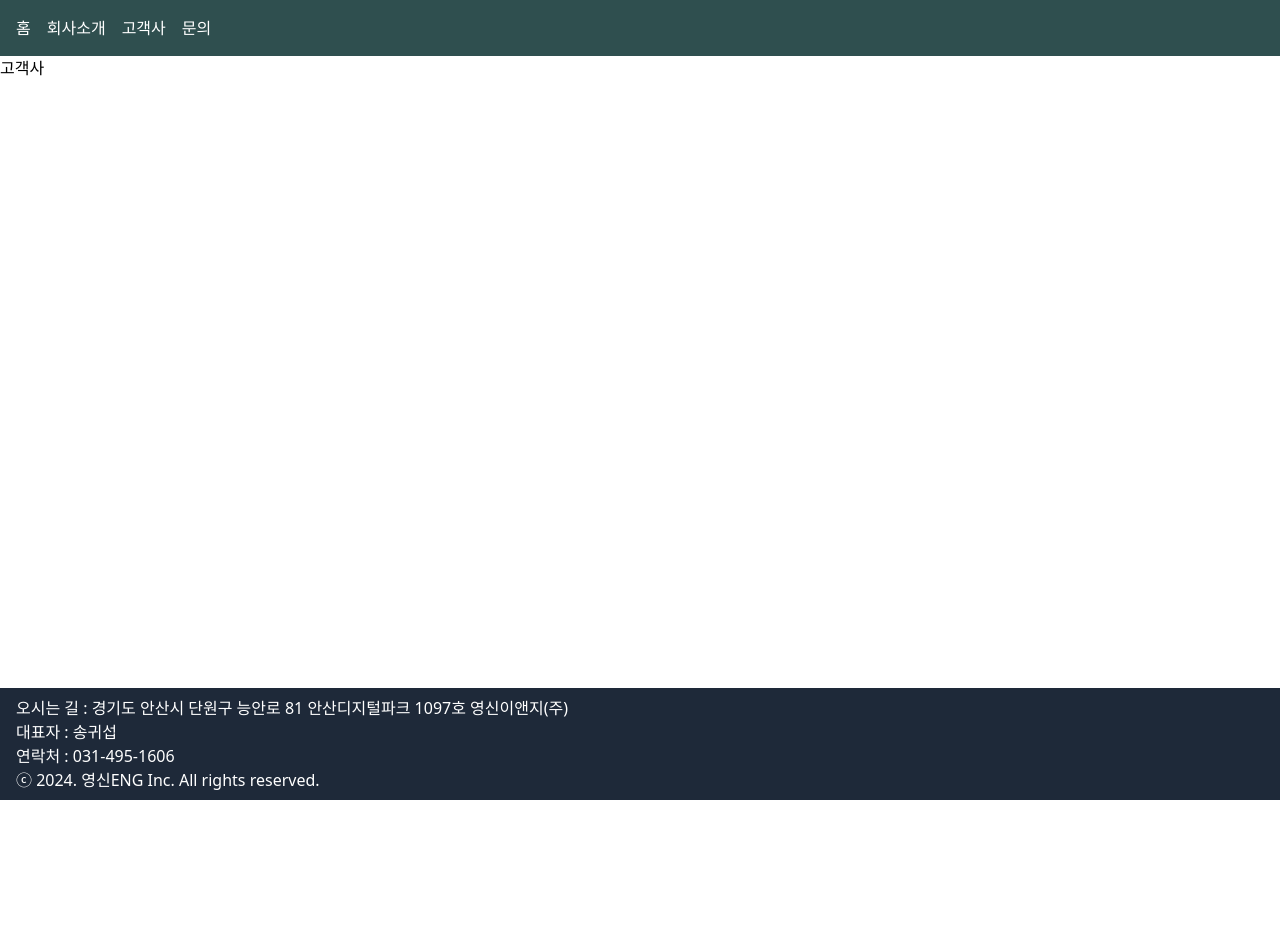
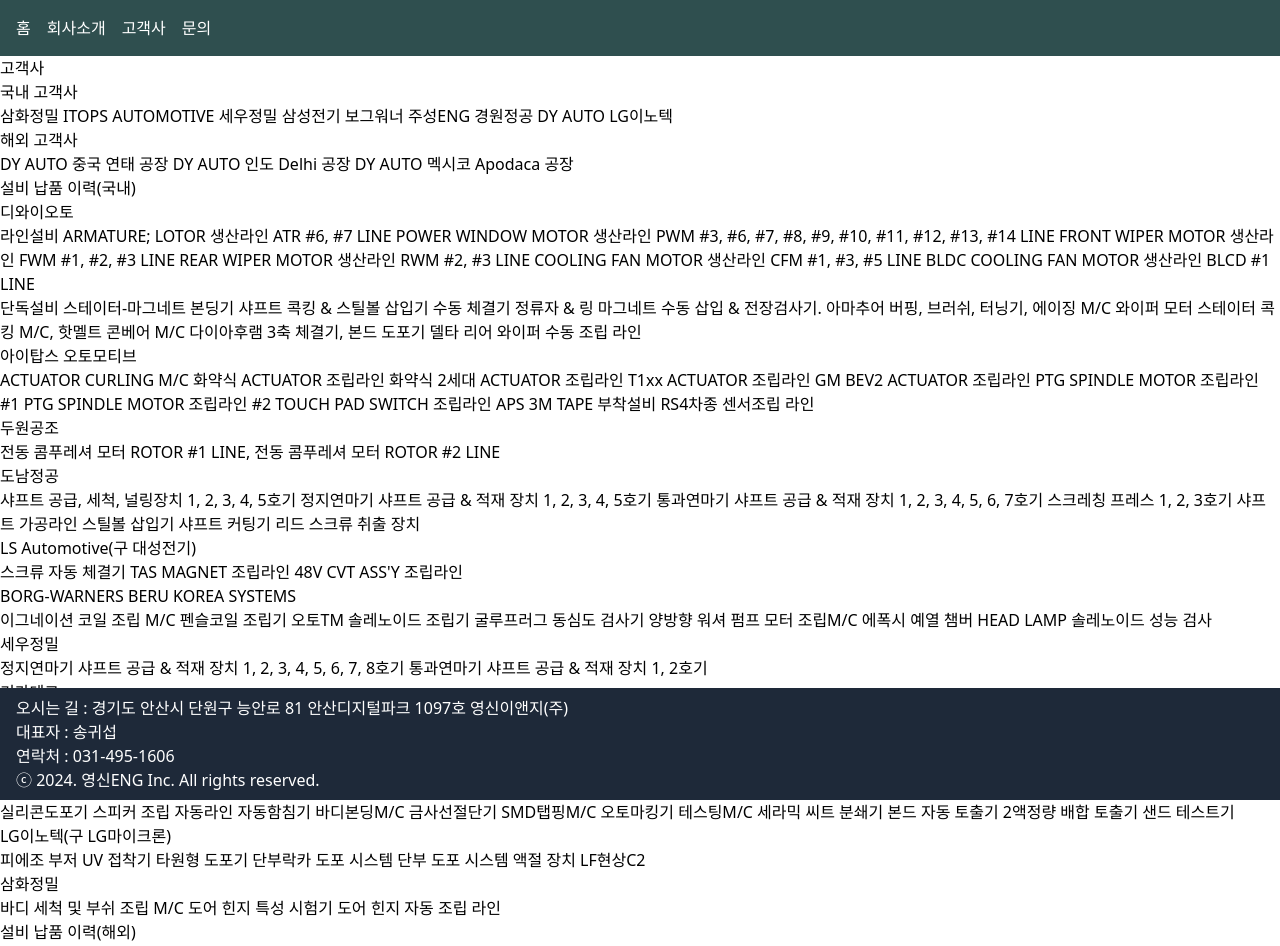
Before and after one commit to obo1412/yseng-website, a SvelteKit app: page /clients in a window 1280 px wide. Shown: the top 946 px of the page. Before the commit the page ends 800 px from the top, so only its background shows below. Built offline with nearby package versions, Linux system fonts and the light colour scheme.

Commit message:
회사소개 및 고객사 & 납품설비 이력 기입

```diff
--- a/src/routes/about/+page.svelte
+++ b/src/routes/about/+page.svelte
@@ -1 +1,47 @@
 <h1>회사소개</h1>
+<div>
+	<h2>회사 연혁</h2>
+	<div>
+		<h3>1995년</h3>
+		<span>영신ENG로 회사명 개명</span>
+		<span>자동차 조립라인, 도어 힌지 자동 조립 라인 제작</span>
+		<span>기타 자동화 기계 개발 및 제작</span>
+	</div>
+	<div>
+		<h3>2000년</h3>
+		<span>기계 개발팀 보강(7명) 신기술 개발에 주력함</span>
+	</div>
+	<div>
+		<h3>2010년</h3>
+		<span>영신이앤지(주) 법인으로 재설립(직원: 18명)</span>
+	</div>
+	<div>
+		<h3>2012년</h3>
+		<span>경기도 안산시로 사옥 이전</span>
+	</div>
+</div>
+<div>
+	<h2>조직도</h2>
+	<div>설계팀 : 7명</div>
+	<div>전장/제어팀 : 3명</div>
+	<div>기술영업팀 : 1명</div>
+	<div>구매&총무 : 1명</div>
+	<div>기구조립팀 : 3명</div>
+</div>
+<div>
+	<h2>사업분야</h2>
+	<div>제품이송 컨베어 파트</div>
+	<div>압입(프레스) 콕킹 파트</div>
+	<div>부품조립, 체결, 용액 도포 파트</div>
+	<div>부품 선별, 공급 파트</div>
+	<div>각종 특성검사 파트</div>
+</div>
+<div>
+	<h2>특허출원 내역</h2>
+	<div>1999.06.23 - 클램프 - 실용신안 제237709호</div>
+	<div>2001.07.18 - 유체 공급용 저장탱크 - 실용신안 제243294호</div>
+	<div>2002.05.13 - 액체 정량 토출 밸브 - 실용신안 제0283595호</div>
+	<div>2003.03.21 - 폐곡선 궤적 운동형 가공장치 - 실용신안 제0287029호</div>
+	<div>2004.01.19 - 파레트 순환 작업대 - 특허 제0525620호</div>
+	<div>2005.06.22 - 액체 공급장치 분사방법 - 특허 제2005-54053호</div>
+</div>
--- a/src/routes/clients/+page.svelte
+++ b/src/routes/clients/+page.svelte
@@ -1 +1,108 @@
-<h1>고객사</h1>
+<div>
+	<h1>고객사</h1>
+	<div>
+		<h2>국내 고객사</h2>
+		<span>삼화정밀</span>
+		<span>ITOPS AUTOMOTIVE</span>
+		<span>세우정밀</span>
+		<span>삼성전기</span>
+		<span>보그워너</span>
+		<span>주성ENG</span>
+		<span>경원정공</span>
+		<span>DY AUTO</span>
+		<span>LG이노텍</span>
+	</div>
+	<div>
+		<h2>해외 고객사</h2>
+		<span>DY AUTO 중국 연태 공장</span>
+		<span>DY AUTO 인도 Delhi 공장</span>
+		<span>DY AUTO 멕시코 Apodaca 공장</span>
+	</div>
+</div>
+<div>
+	<h1>설비 납품 이력(국내)</h1>
+	<div>
+		<h2>디와이오토</h2>
+		<div>
+			라인설비 ARMATURE; LOTOR 생산라인 ATR #6, #7 LINE POWER WINDOW MOTOR 생산라인 PWM #3, #6, #7,
+			#8, #9, #10, #11, #12, #13, #14 LINE FRONT WIPER MOTOR 생산라인 FWM #1, #2, #3 LINE REAR WIPER
+			MOTOR 생산라인 RWM #2, #3 LINE COOLING FAN MOTOR 생산라인 CFM #1, #3, #5 LINE BLDC COOLING FAN
+			MOTOR 생산라인 BLCD #1 LINE
+		</div>
+		<div>
+			단독설비 스테이터-마그네트 본딩기 샤프트 콕킹 & 스틸볼 삽입기 수동 체결기 정류자 & 링 마그네트
+			수동 삽입 & 전장검사기. 아마추어 버핑, 브러쉬, 터닝기, 에이징 M/C 와이퍼 모터 스테이터 콕킹
+			M/C, 핫멜트 콘베어 M/C 다이아후램 3축 체결기, 본드 도포기 델타 리어 와이퍼 수동 조립 라인
+		</div>
+	</div>
+	<div>
+		<h2>아이탑스 오토모티브</h2>
+		<div>
+			ACTUATOR CURLING M/C 화약식 ACTUATOR 조립라인 화약식 2세대 ACTUATOR 조립라인 T1xx ACTUATOR
+			조립라인 GM BEV2 ACTUATOR 조립라인 PTG SPINDLE MOTOR 조립라인 #1 PTG SPINDLE MOTOR 조립라인 #2
+			TOUCH PAD SWITCH 조립라인 APS 3M TAPE 부착설비 RS4차종 센서조립 라인
+		</div>
+	</div>
+	<div>
+		<h2>두원공조</h2>
+		<div>전동 콤푸레셔 모터 ROTOR #1 LINE, 전동 콤푸레셔 모터 ROTOR #2 LINE</div>
+	</div>
+	<div>
+		<h2>도남정공</h2>
+		<div>
+			샤프트 공급, 세척, 널링장치 1, 2, 3, 4, 5호기 정지연마기 샤프트 공급 & 적재 장치 1, 2, 3, 4,
+			5호기 통과연마기 샤프트 공급 & 적재 장치 1, 2, 3, 4, 5, 6, 7호기 스크레칭 프레스 1, 2, 3호기
+			샤프트 가공라인 스틸볼 삽입기 샤프트 커팅기 리드 스크류 취출 장치
+		</div>
+	</div>
+	<div>
+		<h2>LS Automotive(구 대성전기)</h2>
+		<div>스크류 자동 체결기 TAS MAGNET 조립라인 48V CVT ASS'Y 조립라인</div>
+	</div>
+	<div>
+		<h2>BORG-WARNERS BERU KOREA SYSTEMS</h2>
+		<div>
+			이그네이션 코일 조립 M/C 펜슬코일 조립기 오토TM 솔레노이드 조립기 굴루프러그 동심도 검사기
+			양방향 워셔 펌프 모터 조립M/C 에폭시 예열 챔버 HEAD LAMP 솔레노이드 성능 검사
+		</div>
+	</div>
+	<div>
+		<h2>세우정밀</h2>
+		<div>
+			정지연마기 샤프트 공급 & 적재 장치 1, 2, 3, 4, 5, 6, 7, 8호기 통과연마기 샤프트 공급 & 적재
+			장치 1, 2호기
+		</div>
+	</div>
+	<div>
+		<h2>기가테크</h2>
+		<div>샤프트 가공라인 (공급, 세척, SKIVE) SKIVE 단독설비 1, 2, 3호기</div>
+	</div>
+	<div>
+		<h2>경원정공</h2>
+		<div>SKIVE 단독설비 1, 2, 3호기</div>
+	</div>
+	<div>
+		<h2>삼성전기</h2>
+		<div>
+			실리콘도포기 스피커 조립 자동라인 자동함침기 바디본딩M/C 금사선절단기 SMD탭핑M/C 오토마킹기
+			테스팅M/C 세라믹 씨트 분쇄기 본드 자동 토출기 2액정량 배합 토출기 샌드 테스트기
+		</div>
+	</div>
+	<div>
+		<h2>LG이노텍(구 LG마이크론)</h2>
+		<div>
+			피에조 부저 UV 접착기 타원형 도포기 단부락카 도포 시스템 단부 도포 시스템 액절 장치 LF현상C2
+		</div>
+	</div>
+	<div>
+		<h2>삼화정밀</h2>
+		<div>바디 세척 및 부쉬 조립 M/C 도어 힌지 특성 시험기 도어 힌지 자동 조립 라인</div>
+	</div>
+</div>
+<div>
+	<h1>설비 납품 이력(해외)</h1>
+	<div>
+		중국 - 연태 ATR #2, #3 LINE PWM #3, #4, #5 LINE 인도 - Delhi ATR #1 LINE DPM #1 LINE PWM #1,
+		#2,#3 LINE END-BRACKET 조립 LINE 멕시코 - Apodaca PWM #1, #2 LINE RWM #1 LINE ATR #1 LINE
+	</div>
+</div>
```
